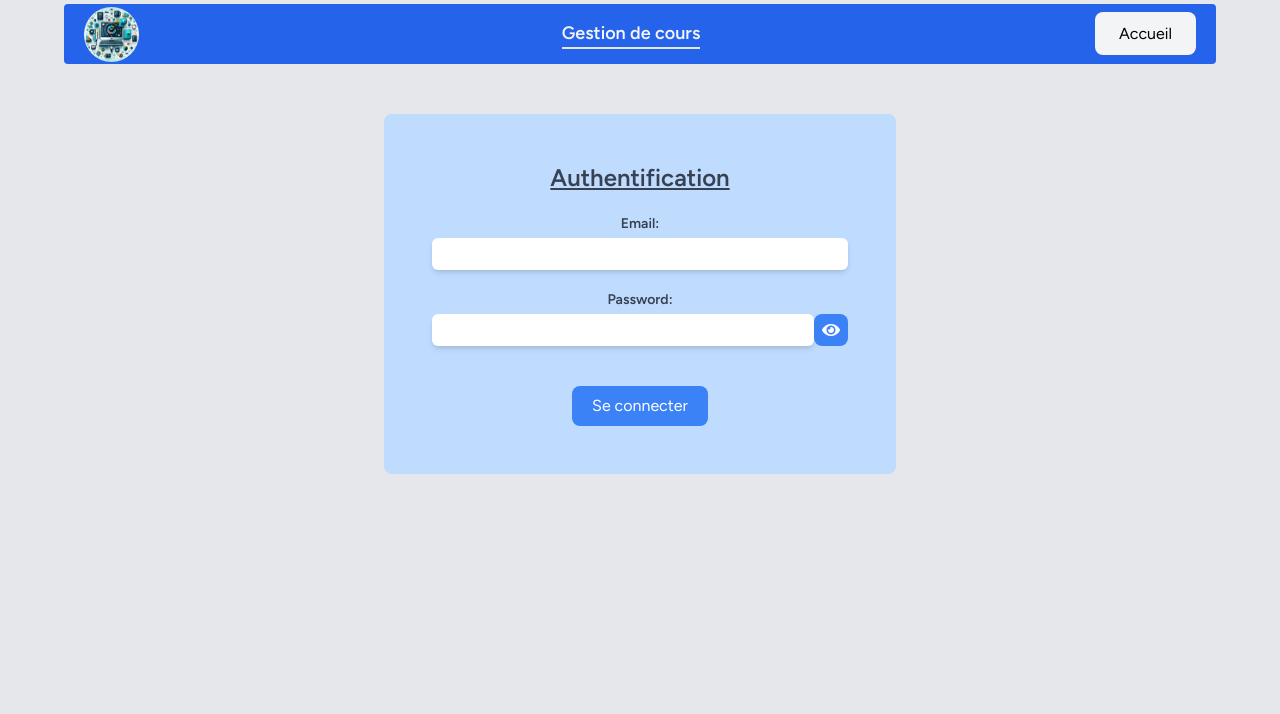
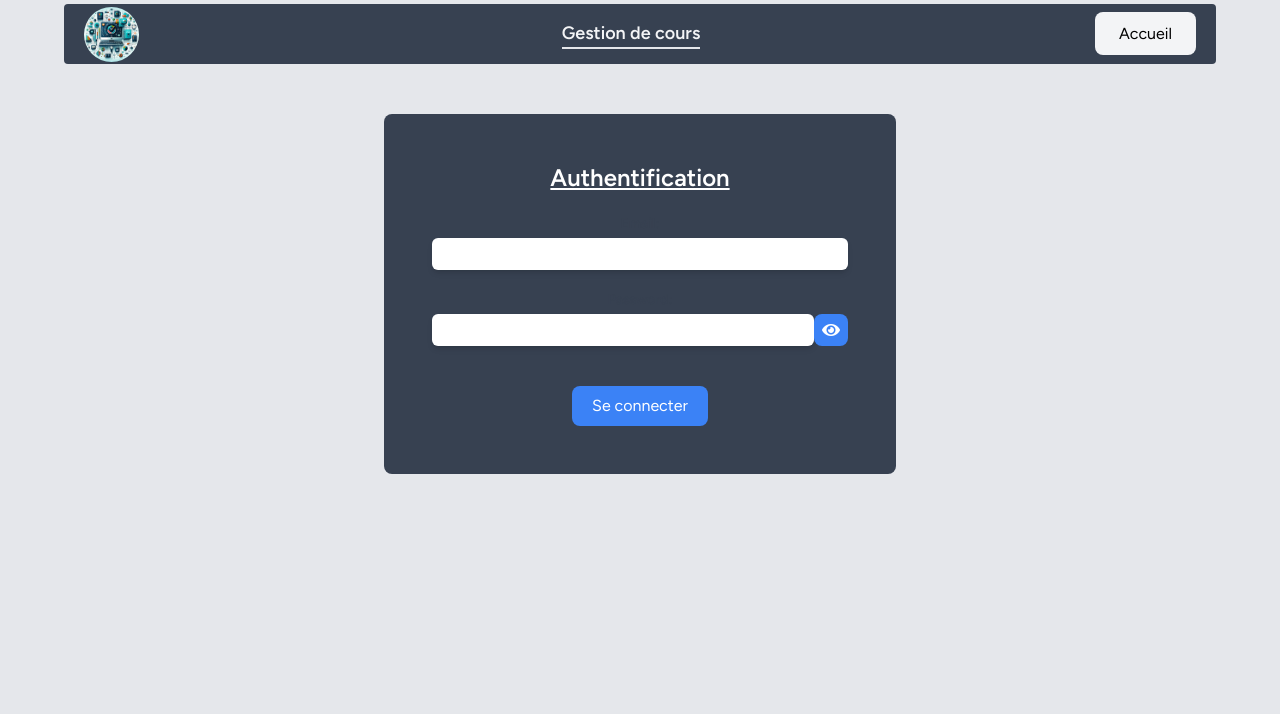
Before and after one commit to medism14/gestion_cours, a Laravel app: page / in a window 1280 px wide. Shown: the top 714 px of the page. Run offline with Laravel 10, Linux system fonts and the light colour scheme; some libraries are stand-ins or nearby versions.

```diff
--- a/resources/views/Layouts/auth.blade.php
+++ b/resources/views/Layouts/auth.blade.php
@@ -37,7 +37,7 @@
 
     <body class="bg-gray-200">
         <!-- Header -->
-        <header class="bg-blue-600 flex justify-between items-center rounded border-1 w-[90%] mx-auto mt-1 mb-[50px] text-xs sm:text-base">
+        <header class="bg-gray-700 flex justify-between items-center rounded border-1 w-[90%] mx-auto mt-1 mb-[50px] text-xs sm:text-base">
             <img class="rounded-full ml-5 mr-7" src="{{ asset('images/logo.png') }}" width="55" height="55">
             <h1 class="text-base md:text-lg font-bold text-gray-100 border-b-2 transition-all duration-500 hover:pb-3">Gestion de cours</h1>
             <nav class="mr-5">
--- a/resources/views/Layouts/authed.blade.php
+++ b/resources/views/Layouts/authed.blade.php
@@ -386,8 +386,6 @@
     const nav = document.getElementById('navbar');
     const divNavbar = document.getElementById('divNavbar');
 
-    console.log(document.referrer);
-
 
     // Add a click event listener to 'btnUnDisplay'
     btnUnDisplay.addEventListener('click', () => {
--- a/resources/views/auth/authentication.blade.php
+++ b/resources/views/auth/authentication.blade.php
@@ -3,7 +3,7 @@
 @section('title', 'Authentification')
 
 @section('content')
-    <div class="bg-blue-200 mx-auto p-12 pb-8 w-[80%] md:w-[40%] text-center rounded-lg text-gray-700 overflow-x-hidden">
+    <div class=" bg-gray-700 mx-auto p-12 pb-8 w-[80%] md:w-[40%] text-center rounded-lg text-white overflow-x-hidden">
         <form action="{{ route('login') }}" method="POST">
             @csrf
             <h1 class="font-bold text-lg md:text-2xl underline mb-5">Authentification</h1>
```
Also changed, not shown: resources/views/authed/resources.blade.php (+7 -7 lines).
